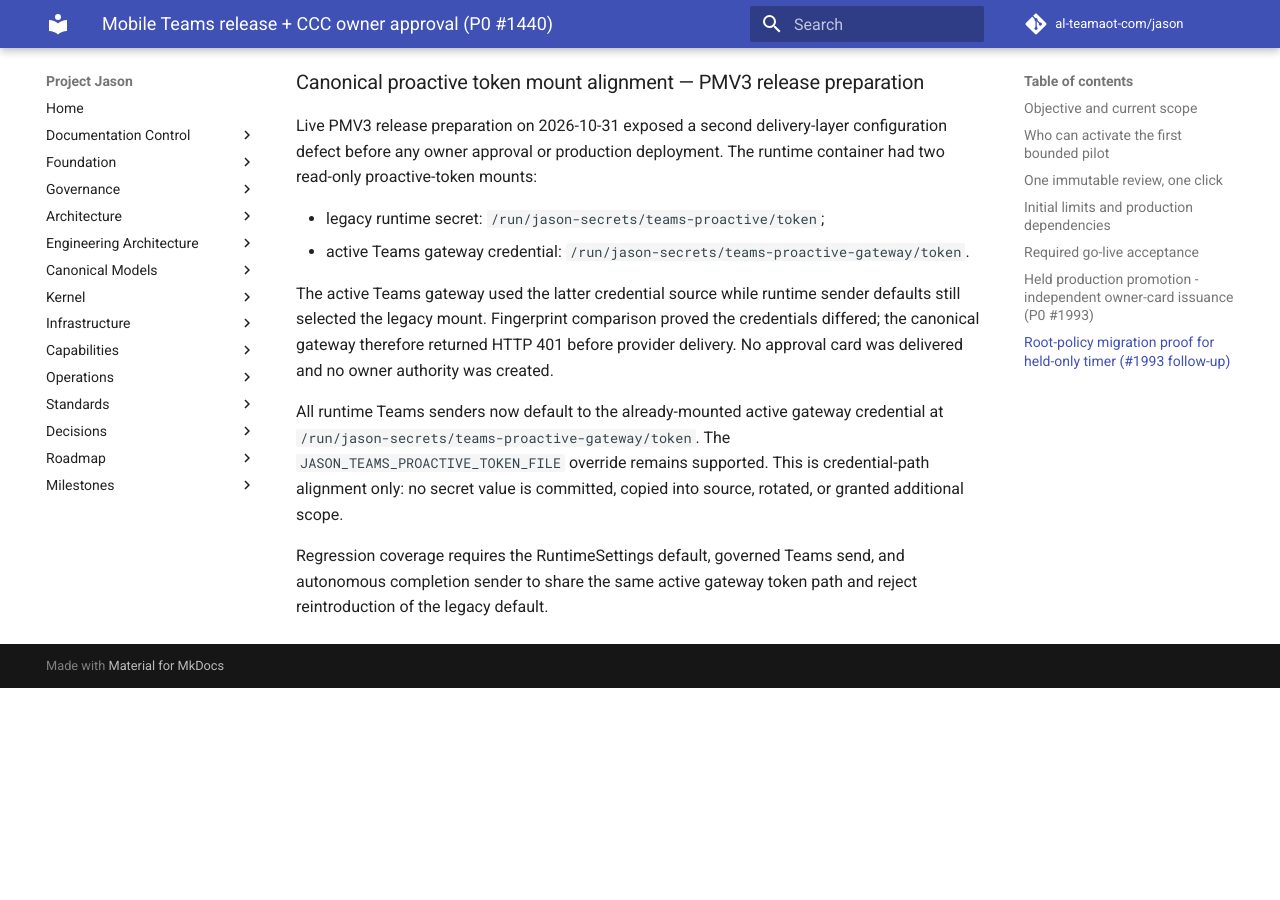
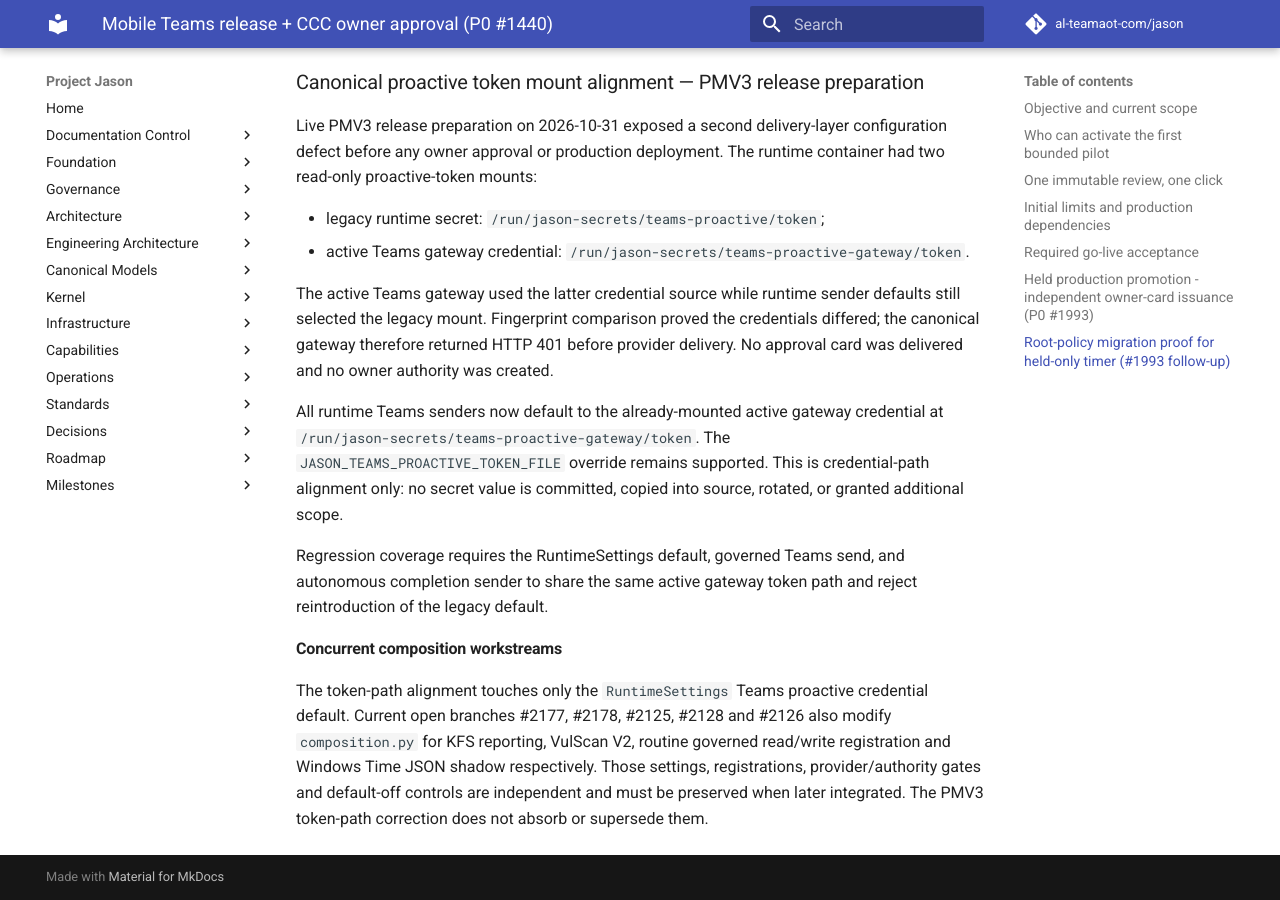
Before and after one commit to al-teamaot-com/jason, an MkDocs documentation site: the page built from docs/operations/Mobile-Teams-Release-and-CCC-Approval.md, in a window 1280 px wide and 900 px high, scrolled down 12286 px. Built offline with MkDocs 1.6.1 and Material for MkDocs 9.7.7, drawn with Linux system fonts in a browser that asks for light colours; comment, search, counter and statistics services are not loaded; before the commit the page ends 12974 px from its top, so only the background shows below that.

Commit message:
PMV3: record concurrent composition overlap review

```diff
--- a/docs/operations/Mobile-Teams-Release-and-CCC-Approval.md
+++ b/docs/operations/Mobile-Teams-Release-and-CCC-Approval.md
@@ -552,3 +552,14 @@ source, rotated, or granted additional scope.
 Regression coverage requires the RuntimeSettings default, governed Teams send,
 and autonomous completion sender to share the same active gateway token path and
 reject reintroduction of the legacy default.
+
+
+#### Concurrent composition workstreams
+
+The token-path alignment touches only the `RuntimeSettings` Teams proactive
+credential default. Current open branches #2177, #2178, #2125, #2128 and #2126
+also modify `composition.py` for KFS reporting, VulScan V2, routine governed
+read/write registration and Windows Time JSON shadow respectively. Those
+settings, registrations, provider/authority gates and default-off controls are
+independent and must be preserved when later integrated. The PMV3 token-path
+correction does not absorb or supersede them.
```
